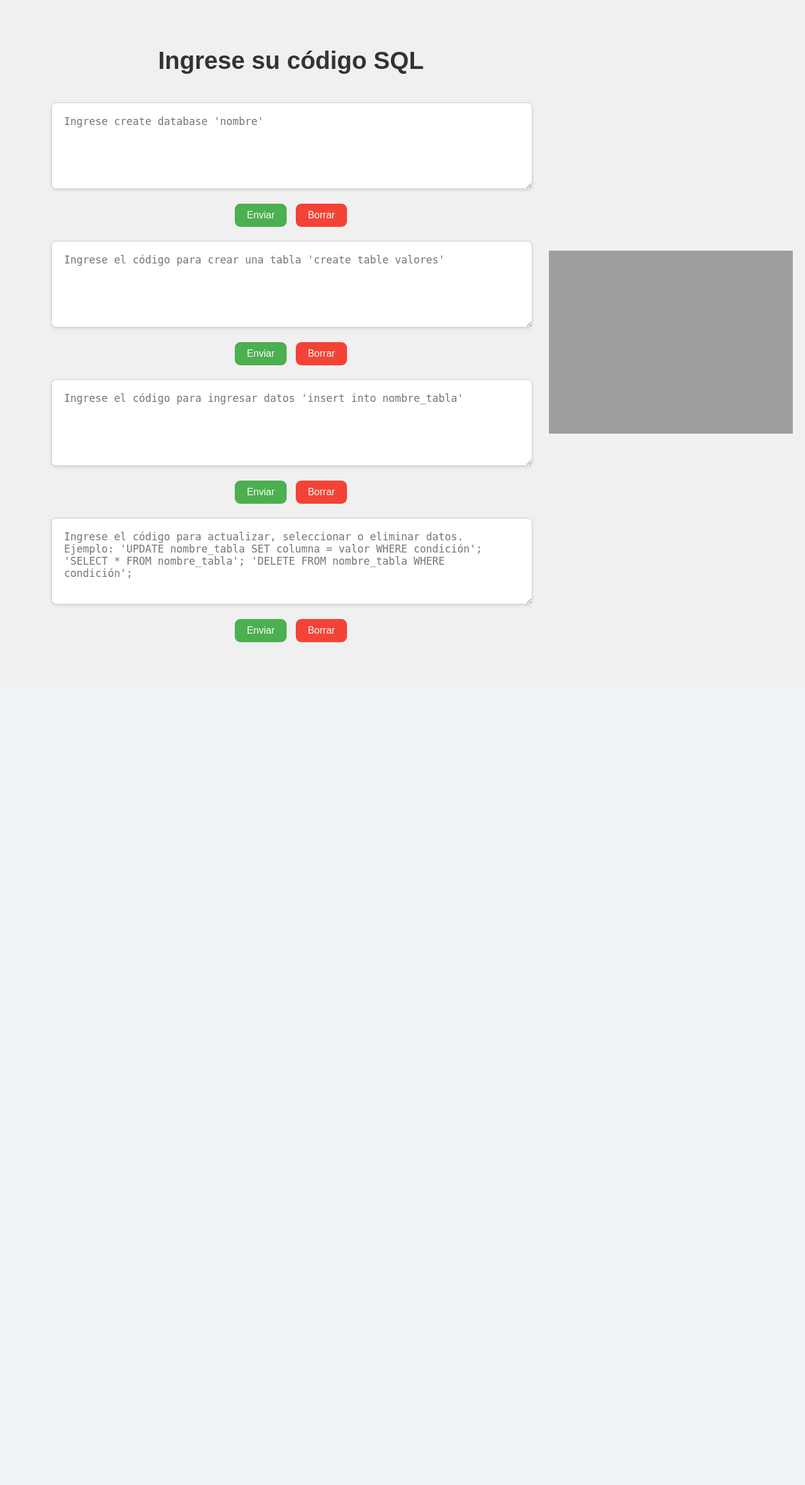
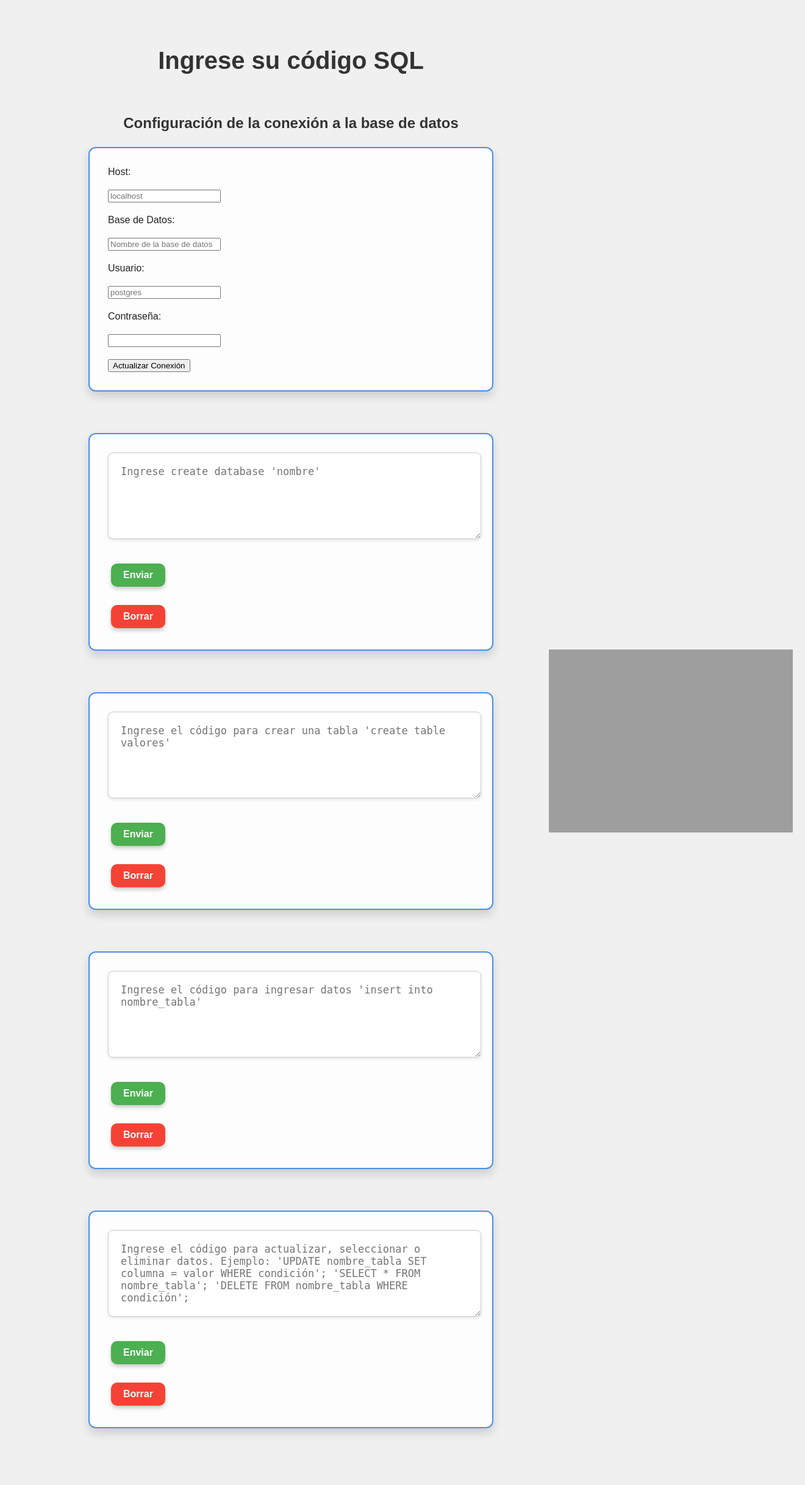
Before and after one commit to senor-coco/proyecto-compiladores, a Flask app: template templates/index.html in a window 1320 px wide. Shown: the part 74-2509 px from the top of the page at 61% size. Before the commit the page ends 1127 px from the top, so only its background shows below. Run offline with Flask 3, Linux system fonts and the light colour scheme; the template is opened without the code that fills it, so the values that code supplies are empty; some libraries are stand-ins or nearby versions; grey boxes are pictures that could not be loaded.

Commit message:
Formulario para la conexión a la base de datos

```diff
--- a/app.py
+++ b/app.py
@@ -13,14 +13,22 @@ table_name = ''
 insert_data = ''
 query_data = ''
 
+# Variables para la configuración dinámica de la base de datos
+db_config = {
+    "host": "localhost",
+    "database": "ange",  # Nombre predeterminado de la base de datos
+    "user": "postgres",
+    "password": "HolaShepi"  # Contraseña predeterminada
+}
+
 # Función de conexión a PostgreSQL
-def get_db_connection(database="compiladores"):
+def get_db_connection():
     try:
         conn = psycopg2.connect(
-            host="localhost",
-            database="ange",  # Nombre de la base de datos a conectar
-            user="postgres",
-            password="HolaShepi"  # Cambiar por la contraseña real
+            host=db_config["host"],
+            database=db_config["database"],
+            user=db_config["user"],
+            password=db_config["password"]
         )
         conn.autocommit = True
         cursor = conn.cursor()
@@ -32,6 +40,22 @@ def get_db_connection(database="compiladores"):
         print("Error al conectar a PostgreSQL:", e)
         return None
 
+@app.route('/actualizar_conexion', methods=['POST'])
+def actualizar_conexion():
+    # Actualizar los datos de conexión con los valores enviados desde el formulario
+    datos_conexion = request.json
+    db_config["host"] = datos_conexion.get("db_host", "localhost")
+    db_config["database"] = datos_conexion.get("db_name", "ange")
+    db_config["user"] = datos_conexion.get("db_user", "postgres")
+    db_config["password"] = datos_conexion.get("db_password", "HolaShepi")
+
+    # Verificar la conexión con la nueva configuración
+    conn = get_db_connection()
+    if conn:
+        conn.close()
+        return jsonify({"message": "Conexión actualizada exitosamente"}), 200
+    else:
+        return jsonify({"message": "Error al conectar con la nueva configuración"}), 500
 
 @app.route('/')
 def index():
@@ -109,7 +133,6 @@ def ejecutar_sql():
         message = "No se pudo establecer la conexión con la base de datos."
 
     return jsonify({"message": message})
-
 
 @app.route('/submit_db_name', methods=['POST'])
 def submit_db_name():
--- a/static/css/style.css
+++ b/static/css/style.css
@@ -422,3 +422,128 @@ h1 {
     color: #721c24;
     border: 1px solid #f5c6cb;
 }
+
+/* Contenedor del formulario */
+form {
+    display: flex;
+    flex-direction: column;
+    align-items: flex-start;
+    width: 100%;
+    max-width: 600px;
+    margin: 25px auto;
+    padding: 30px;
+    border-radius: 12px;
+    box-shadow: 0 8px 16px rgba(0, 0, 0, 0.15);
+    transition: background-color 0.5s, color 0.5s, box-shadow 0.3s;
+    gap: 20px; /* Espacio entre elementos */
+}
+
+/* Estilo del formulario en modo claro */
+.light-mode form {
+    background-color: #fdfdfd;
+    color: #222;
+    border: 2px solid #4a90e2;
+}
+
+/* Estilo del formulario en modo oscuro */
+.dark-mode form {
+    background-color: #2b2b2b;
+    color: #eaeaea;
+    border: 2px solid #4a90e2;
+}
+
+/* Textareas dentro del formulario */
+form textarea {
+    width: 100%;
+    min-height: 120px;
+    resize: vertical;
+    padding: 15px;
+    border-radius: 10px;
+    border: 1px solid #aaa;
+    font-size: 16px;
+    transition: background-color 0.3s, color 0.3s, box-shadow 0.3s;
+}
+
+/* Textareas en modo claro */
+.light-mode form textarea {
+    background-color: #f5f7fa;
+    color: #333;
+}
+
+/* Textareas en modo oscuro */
+.dark-mode form textarea {
+    background-color: #444;
+    color: #eaeaea;
+}
+
+/* Efecto de enfoque en textareas */
+form textarea:focus {
+    box-shadow: 0 0 10px rgba(70, 130, 180, 0.5);
+    border-color: #4a90e2;
+    outline: none;
+}
+
+/* Botones del formulario */
+form .btn {
+    padding: 10px 20px;
+    font-size: 16px;
+    font-weight: bold;
+    border-radius: 10px;
+    transition: background-color 0.3s, transform 0.2s, box-shadow 0.2s;
+    box-shadow: 0 4px 6px rgba(0, 0, 0, 0.2);
+}
+
+/* Botones de enviar, borrar y actualizar conexión con estilo */
+form .btn.enviar,
+form .btn.actualizar-conexion {
+    background-color: #4CAF50;
+    color: #fff;
+}
+
+form .btn.enviar:hover,
+form .btn.actualizar-conexion:hover {
+    background-color: #45a049;
+}
+
+/* Botón de borrar con estilo vibrante */
+form .btn.borrar {
+    background-color: #f44336;
+    color: #fff;
+}
+
+form .btn.borrar:hover {
+    background-color: #d32f2f;
+}
+
+/* Notificaciones del formulario */
+.notificacion {
+    width: 100%;
+    padding: 12px;
+    border-radius: 8px;
+    font-size: 14px;
+    font-weight: bold;
+    text-align: center;
+    opacity: 0;
+    transform: translateY(-5px);
+    transition: opacity 0.5s, transform 0.3s;
+}
+
+/* Notificación de éxito */
+.notificacion.verde {
+    background-color: #dff0d8;
+    color: #3c763d;
+    border: 1px solid #c3e6cb;
+}
+
+/* Notificación de error */
+.notificacion.rojo {
+    background-color: #f8d7da;
+    color: #721c24;
+    border: 1px solid #f5c6cb;
+}
+
+/* Mostrar notificación */
+.notificacion.mostrar {
+    opacity: 1;
+    transform: translateY(0);
+}
--- a/static/js/script.js
+++ b/static/js/script.js
@@ -71,6 +71,35 @@ function enviarTodosLosFormularios() {
     })
     .catch(error => {
         console.error('Error al enviar los datos:', error);
+    });
+}
+
+// Función para actualizar la conexión a la base de datos desde la interfaz
+function actualizarConexion() {
+    const db_host = document.querySelector('input[name="db_host"]').value;
+    const db_name = document.querySelector('input[name="db_name"]').value;
+    const db_user = document.querySelector('input[name="db_user"]').value;
+    const db_password = document.querySelector('input[name="db_password"]').value;
+
+    const datosConexion = { db_host, db_name, db_user, db_password };
+
+    fetch('/actualizar_conexion', {
+        method: 'POST',
+        headers: {
+            'Content-Type': 'application/json'
+        },
+        body: JSON.stringify(datosConexion)
+    })
+    .then(response => {
+        if (response.ok) {
+            alert("Conexión a la base de datos actualizada exitosamente.");
+        } else {
+            throw new Error("Error al actualizar la conexión.");
+        }
+    })
+    .catch(error => {
+        console.error('Error al actualizar la conexión:', error);
+        alert("Error al actualizar la conexión a la base de datos.");
     });
 }
 
--- a/templates/index.html
+++ b/templates/index.html
@@ -28,6 +28,27 @@
             <h1>Ingrese su código SQL</h1>
     <br>
     <br>
+
+    <!-- Formulario para cambiar la conexión de la base de datos -->
+    <h2>Configuración de la conexión a la base de datos</h2>
+    <form id="database-connection-form">
+        <label for="db_host">Host:</label>
+        <input type="text" id="db_host" name="db_host" placeholder="localhost" required>
+
+        <label for="db_name">Base de Datos:</label>
+        <input type="text" id="db_name" name="db_name" placeholder="Nombre de la base de datos" required>
+
+        <label for="db_user">Usuario:</label>
+        <input type="text" id="db_user" name="db_user" placeholder="postgres" required>
+
+        <label for="db_password">Contraseña:</label>
+        <input type="password" id="db_password" name="db_password" required>
+
+        <button type="button" onclick="actualizarConexion()">Actualizar Conexión</button>
+    </form>
+    <div id="db-connection-message"></div> <!-- Div para mostrar mensajes de éxito o error -->
+    <br>
+
     <form id="form-codigo1">
         <textarea name="codigo1" placeholder="Ingrese create database 'nombre' " class="step-input textarea" required></textarea>
         <button type="button" class="btn enviar" onclick="analizarParte('codigo1')">Enviar</button>
```
